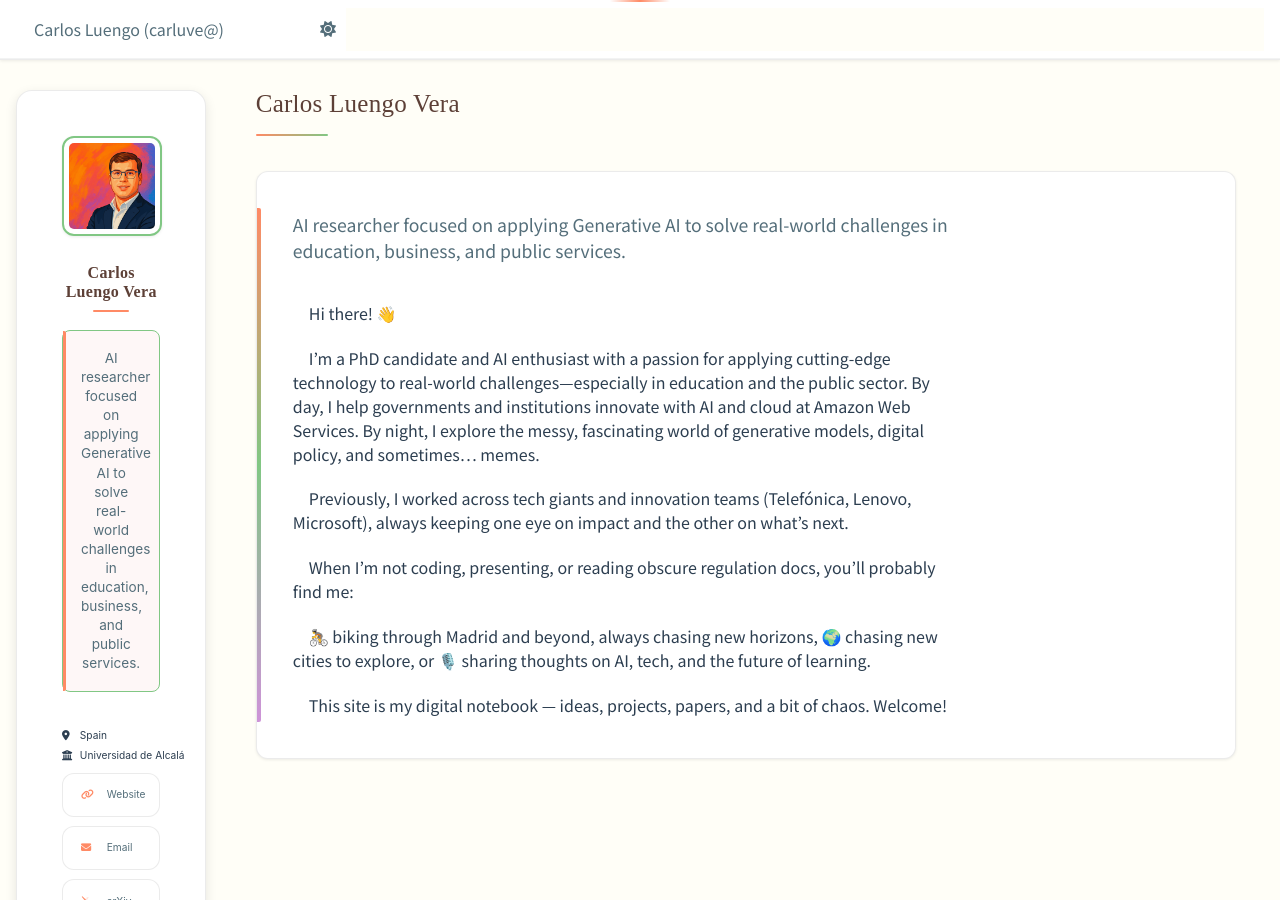
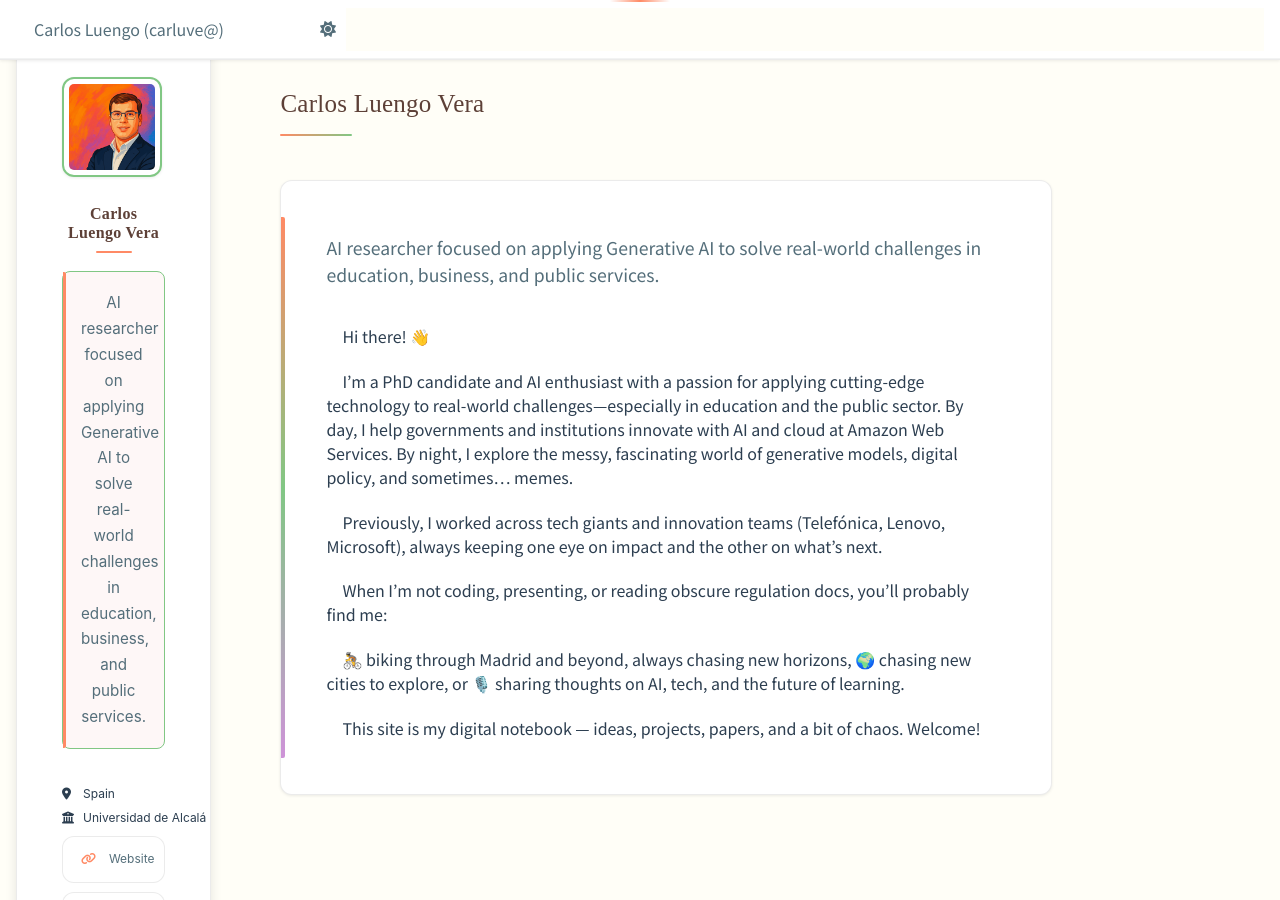
Before and after one commit to Carluve/carluve.github.io, a Jekyll site: the page built from _pages/about.md, in a window 1280 px wide and 900 px high. Built offline with Jekyll 4.4.1, drawn with Linux system fonts in a browser that asks for light colours; some web fonts are replaced; some of the changed text lies outside the part shown.

Commit message:
Revert: Restore original layout (fixed sidebar, spans, spacing)

```diff
--- a/_includes/sidebar.html
+++ b/_includes/sidebar.html
@@ -1,7 +1,7 @@
 {% include base_path %}
 
 {% if page.author_profile or layout.author_profile or page.sidebar %}
-  <div class="sidebar sidebar--narrow">
+  <div class="sidebar sticky">
   {% if page.author_profile or layout.author_profile %}{% include author-profile.html %}{% endif %}
   {% if page.sidebar %}
     {% for s in page.sidebar %}
--- a/_sass/layout/_base.scss
+++ b/_sass/layout/_base.scss
@@ -14,7 +14,7 @@
 
   margin: 0;
   padding: $masthead-height 0 0; // top offset for masthead
-  padding-bottom: 4em; // further reduce footer gap
+  padding-bottom: 9em; // restore original footer spacing
   font-family: $global-font-family;
   line-height: 1.5;
 
--- a/_sass/layout/_page.scss
+++ b/_sass/layout/_page.scss
@@ -13,18 +13,14 @@
 
   @include breakpoint($x-large) {
     max-width: $x-large;
-  display: flex;
-  align-items: flex-start;
   }
 }
 
 .page {
   @include breakpoint($large) {
-    // Avoid complex susy spans to simplify layout after sidebar changes
-    width: 100%;
-    max-width: 980px;
-    margin-left: auto;
-    margin-right: auto;
+    @include span(10 of 12 last);
+    @include prefix(0.5 of 12);
+    @include suffix(2 of 12);
   }
 
   .page__inner-wrap {
--- a/_sass/layout/_sidebar.scss
+++ b/_sass/layout/_sidebar.scss
@@ -18,13 +18,10 @@
   }
 
   @media screen and (min-width: $sidebar-screen-min-width) {
-    // Revert to normal document flow to avoid nested scrollbar artifacts.
-    position: static;
-    top: auto;
-    height: auto;
-    max-height: none;
-    overflow: visible;
-    padding-top: 0;
+    height: 100vh;
+    overflow-y: auto;               // original: independent scroll
+    position: fixed;
+    padding-top: $masthead-height;
   }
 
   @include breakpoint($large) {
@@ -62,13 +59,7 @@
     width: 100%;
   }
 
-  &.sidebar--narrow {
-    .author__bio { font-size: 0.85em; line-height: 1.4; }
-    .author__urls { font-size: 0.85em; }
-    padding-right: 0.5rem;
-  }
-
-  &.sticky { position: static !important; } // neutralize legacy class usage
+  // remove custom narrow + sticky overrides (restored original)
 }
 
 .sidebar__right {
--- a/_sass/theme/_japanese_minimal.scss
+++ b/_sass/theme/_japanese_minimal.scss
@@ -229,8 +229,8 @@
   border: var(--border-light) !important;
   border-radius: $radius-lg !important;
   box-shadow: $elev-shadow-light !important;
-  padding: 2.25rem 2rem !important; /* reduced vertical padding */
-  margin: 1rem 0 !important; /* tighter spacing */
+  padding: 3rem 2.5rem !important;
+  margin: 1.5rem 0 !important;
   color: var(--text-primary) !important;
   position: relative;
 
```
